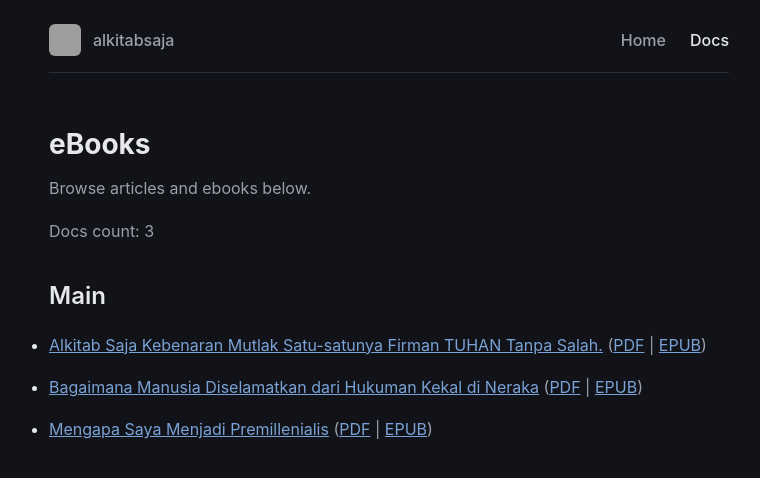
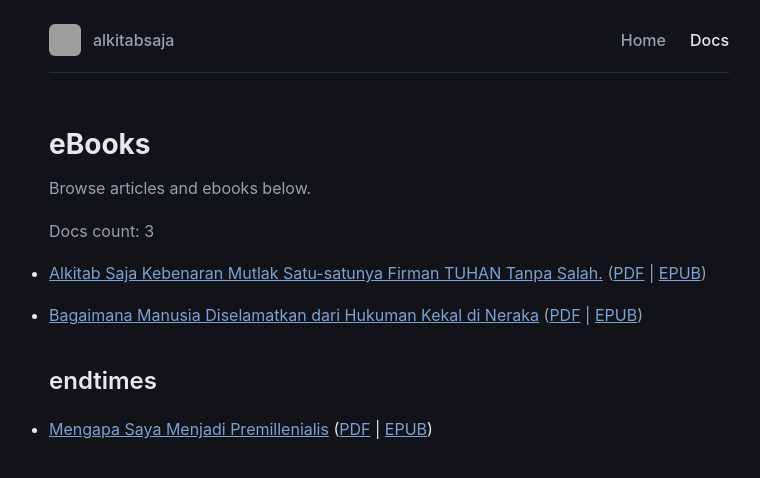
Before and after one commit to alkitabsaja/alkitabsaja.github.io, a Jekyll site: the page built from docs.md, in a window 1280 px wide. Shown: the top 478 px of the page, without its empty margins (251-1011 px from the left). Built offline with Jekyll 4.4.1, drawn with Linux system fonts in a browser that asks for light colours; grey boxes are pictures that could not be loaded.

Commit message:
Update docs.md

```diff
--- a/docs.md
+++ b/docs.md
@@ -10,26 +10,27 @@ Browse articles and ebooks below.
 
 Docs count: {{ site.docs | size }}
 
-{% assign folders = site.docs | map: "dir" | uniq | sort %}
+{% assign docs = site.docs | sort: "path" %}
+{% assign current = "" %}
 
-{% for folder in folders %}
+{% for doc in docs %}
+  {% assign parts = doc.path | remove_first: "_docs/" | split: "/" %}
+  {% assign folder = parts | slice: 0, parts.size | pop | join: "/" %}
 
-{% assign name = folder | remove_first: "_docs/" %}
+  {% if folder != current %}
+    {% assign current = folder %}
 
-{% if name == "_docs" or name == "" %}
+{% if folder == "" %}
 ## Main
 {% else %}
-## {{ name }}
+## {{ folder }}
 {% endif %}
 
-{% assign docs = site.docs | where: "dir", folder | sort: "title" %}
+  {% endif %}
 
-{% for doc in docs %}
-{% assign ebook = doc.path | remove_first: "_docs/" | remove: ".md" %}
+  {% assign ebook = doc.path | remove_first: "_docs/" | remove: ".md" %}
 
 - [{{ doc.title }}]({{ doc.url | relative_url }})
   ([PDF]({{ "/ebooks/" | append: ebook | append: ".pdf" | relative_url }}) |
    [EPUB]({{ "/ebooks/" | append: ebook | append: ".epub" | relative_url }}))
 {% endfor %}
-
-{% endfor %}
```
